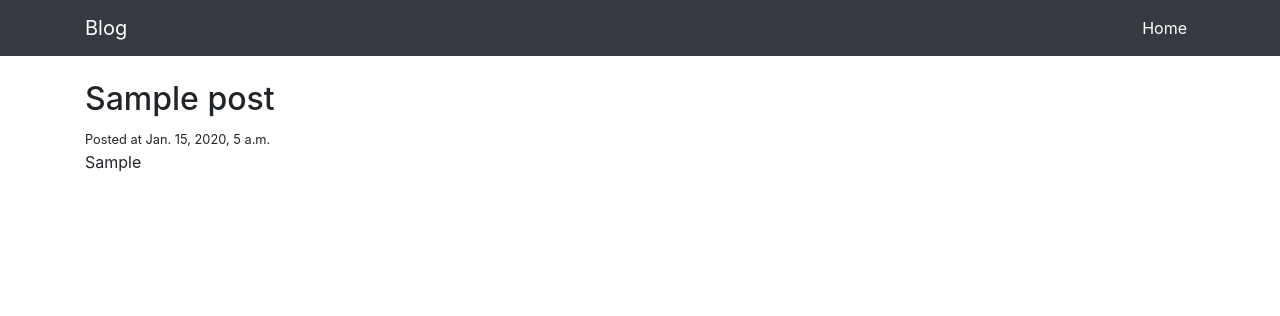
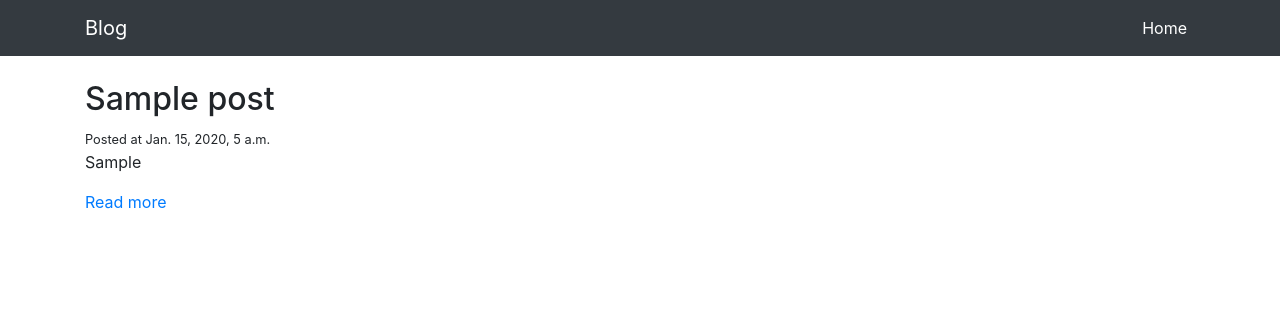
Before and after one commit to MKing301/django-project, a Django app: page /blog/ in a window 1280 px wide. Shown: the top 316 px of the page. Run offline with Django 3.2, Linux system fonts and the light colour scheme; tables that the repository leaves empty hold one stand-in row (values such as "Sample post"); some libraries are stand-ins or nearby versions.

Commit message:
Update href value for blog app home template

```diff
--- a/mysite/blog/templates/blog/home.html
+++ b/mysite/blog/templates/blog/home.html
@@ -8,6 +8,8 @@
             <small>Posted at {{ post.inserted_date }}</small>
 
             <p>{{ post.intro}}</p>
+
+            <a href="{% url 'blog:post_detail' post.slug %}">Read more</a>
         <div>
     {% endfor %}
 {% endblock %}
```
